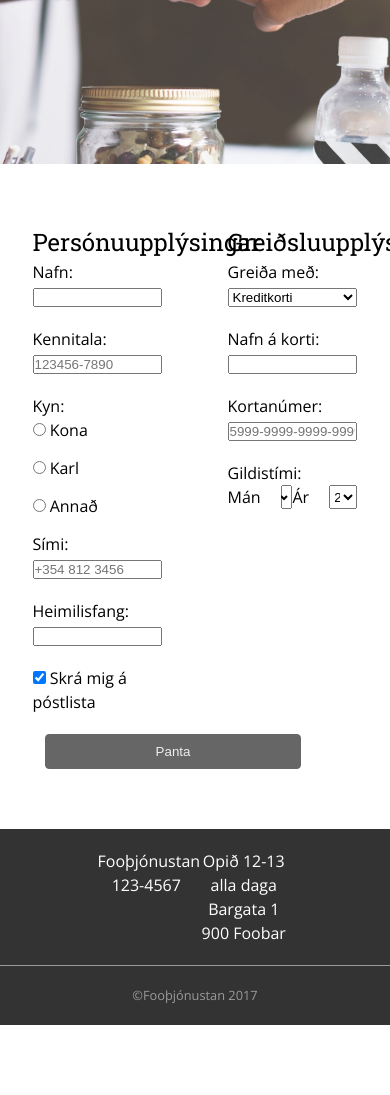
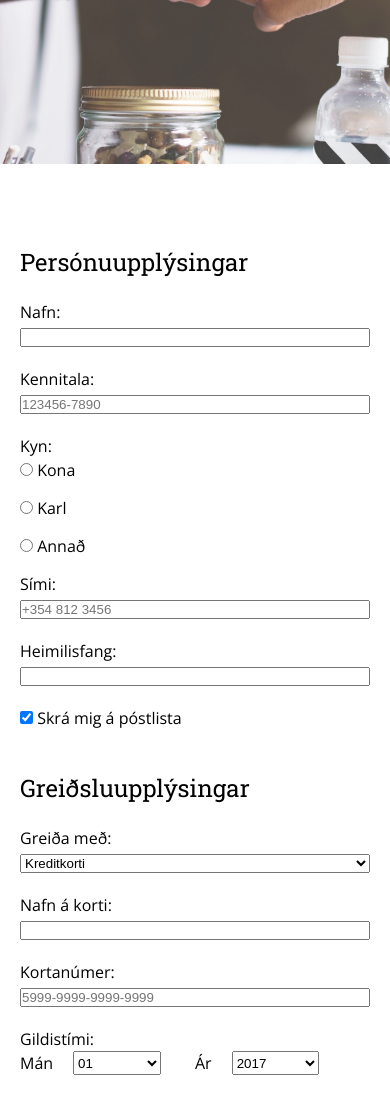
Before and after one commit to ingisteinn/vefforritun-verkefni1, a website: page buy.html in a window 390 px wide. Shown: the part 258-1353 px from the top of the page. Before the commit the page ends 1283 px from the top, so only its background shows below. Drawn offline with nearby package versions, Linux system fonts and the light colour scheme.

Commit message:
minor bug fixes

```diff
--- a/buy.html
+++ b/buy.html
@@ -113,7 +113,7 @@
                 </div>
             </div>
             <div class="order--box">
-                <input type="submit" value="Panta" class="order--button">
+                <input type="submit" value="Panta" class="order--button button">
             </div>
         </form>
     </main>
--- a/scss/button.scss
+++ b/scss/button.scss
@@ -1,6 +1,5 @@
 .button {
   display: inline-block;
-  max-width: 16em;
   padding: 0.3125em;
   overflow: hidden;
   color: #eee;
--- a/scss/buy.scss
+++ b/scss/buy.scss
@@ -22,20 +22,14 @@
 }
 
 .buy--legend {
+  margin-bottom: $gutter;
   font-family: "Roboto Slab", serif;
   font-size: 1.5em;
 }
 
-.buy--div {
-  width: 100%;
-}
-
 .div--container {
   @include columns(4);
-}
-
-.fieldset--container {
-  @include columns(6);
+  margin: $gutter;
 }
 
 .form--box {
@@ -45,40 +39,19 @@
 }
 
 .order--button {
-  display: inline-block;
-  width: 300px;
-  max-width: 256px;
+  width: 100%;
   height: 35px;
-  padding: 5px;
-  margin-top: $gutter;
-  overflow: hidden;
-  color: #eee;
-  text-align: center;
-  text-decoration: none;
-  text-overflow: ellipsis;
-  white-space: nowrap;
-  cursor: pointer;
-  background-color: #666;
-  border: 1px solid #666;
-  border-radius: 4px;
-  transition: background-color 500ms ease, color 500ms ease;
-
-  &:hover {
-    color: #eee;
-    background-color: #333;
-  }
 }
 
 .order--box {
-  width: $gutter*15;
-  height: 35px;
+  width: 12em;
   margin: auto;
-  margin-bottom: 5em;
+  margin-top: $gutter;
+  margin-bottom: $gutter*4;
 }
 
 .monthyear--container {
   display: flex;
-  justify-content: space-between;
   width: 100%;
 }
 
@@ -86,3 +59,20 @@
   display: flex;
   width: 100%;
 }
+
+@media (max-width: 600px) {
+  .div--container {
+    @include columns(6);
+  }
+}
+
+@media (max-width: 400px) {
+  .form--box {
+    flex-direction: column;
+  }
+
+  .div--container {
+    width: calc(100% - 2.5em);
+    margin: $gutter;
+  }
+}
--- a/scss/footer.scss
+++ b/scss/footer.scss
@@ -33,3 +33,9 @@
 .footer--below .footer--p {
   color: rgba(255, 255, 255, 0.5);
 }
+
+@media (max-width: 400px) {
+  .footer--item {
+    @include columns(6);
+  }
+}
--- a/scss/header.scss
+++ b/scss/header.scss
@@ -4,12 +4,15 @@
   height: 50vh;
   margin-bottom: $gutter*3;
   align-items: center;
+  font-size: 1.5em;
   text-align: center;
+  word-break: break-all;
   background: url("bg-subpage.jpg") no-repeat center;
   background-size: cover;
   opacity: 0.8;
 
   &--text {
+    padding-right: $gutter;
     padding-left: $gutter;
     color: #fff;
   }
--- a/scss/index.scss
+++ b/scss/index.scss
@@ -87,7 +87,7 @@
     }
 
     &--btn {
-      @include columns(3);
+      width: 8em;
     }
 
     @media (max-width: 600px) {
@@ -172,6 +172,8 @@
   }
 
   @media (max-width: 600px) {
+    margin: $gutter;
+
     &--container {
       @include columns(6);
     }
```
Also changed, not shown: styles.css.
